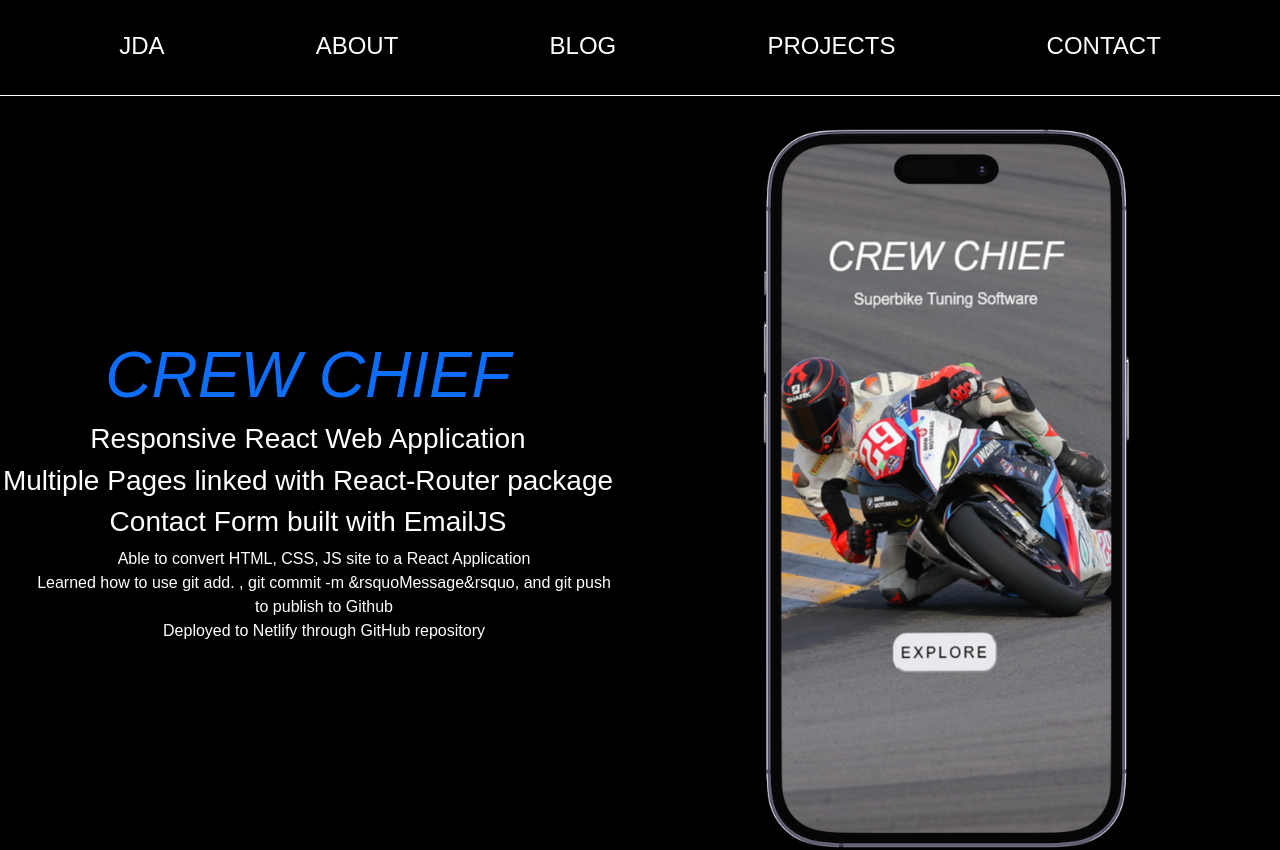
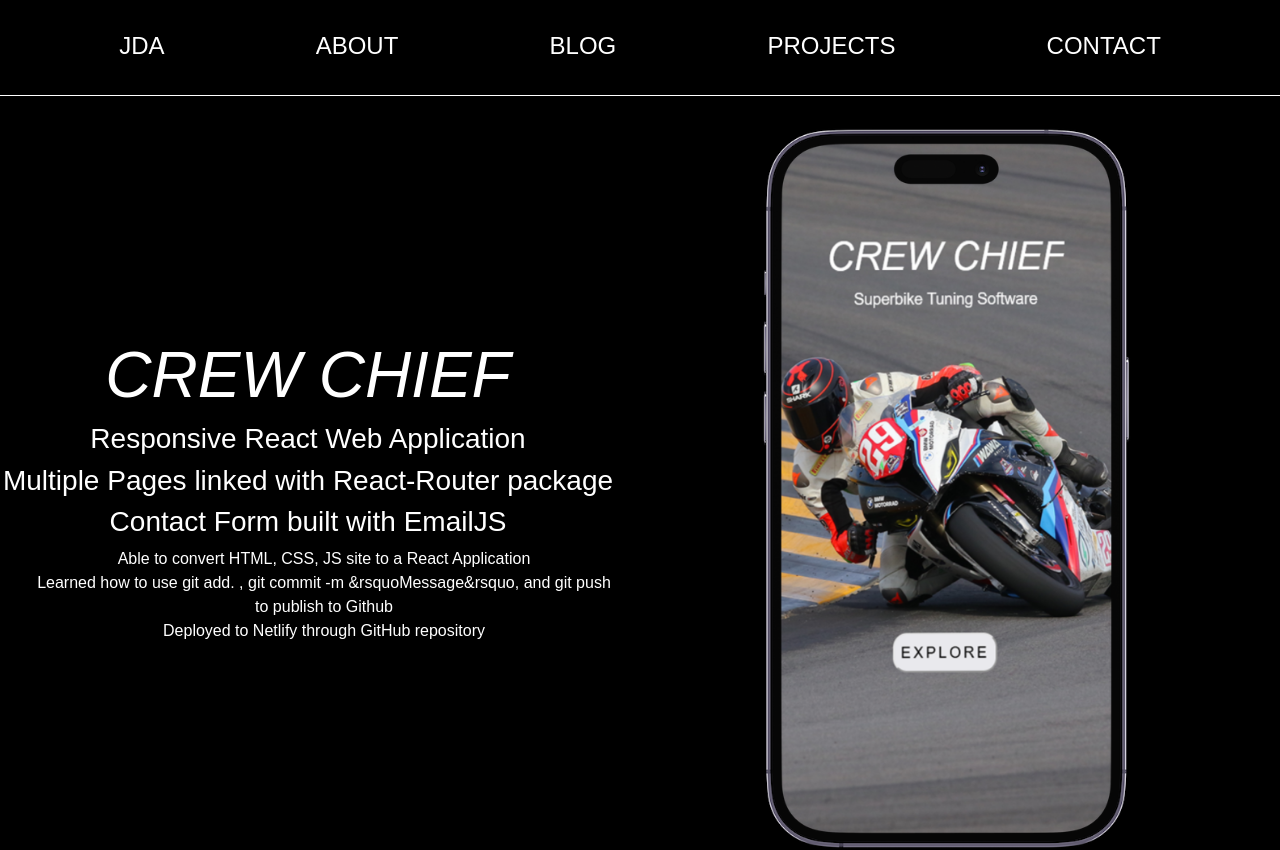
Before and after one commit to abeyternater/portfolio, a React (Create React App) app: page /Projects in a window 1280 px wide. Shown: the top 850 px of the page. Built offline with nearby package versions, Linux system fonts and the light colour scheme; a web font is replaced by a local one.

Commit message:
color of links changed in projects table

```diff
--- a/src/Projects/Tablestyles.css
+++ b/src/Projects/Tablestyles.css
@@ -9,6 +9,11 @@
     z-index: 400;
     overflow: visible;
 
+}
+
+.links{
+    text-decoration: none;
+    color: white;
 }
 
 
```
